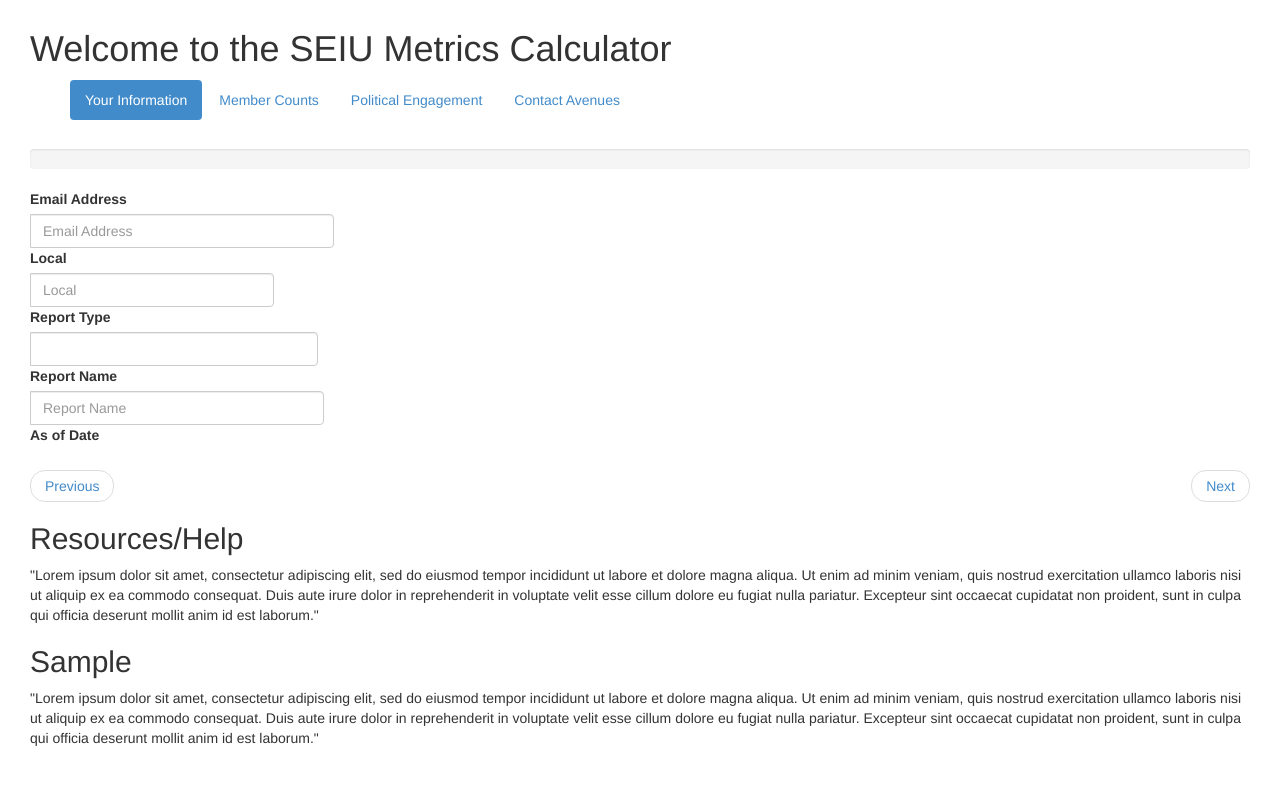
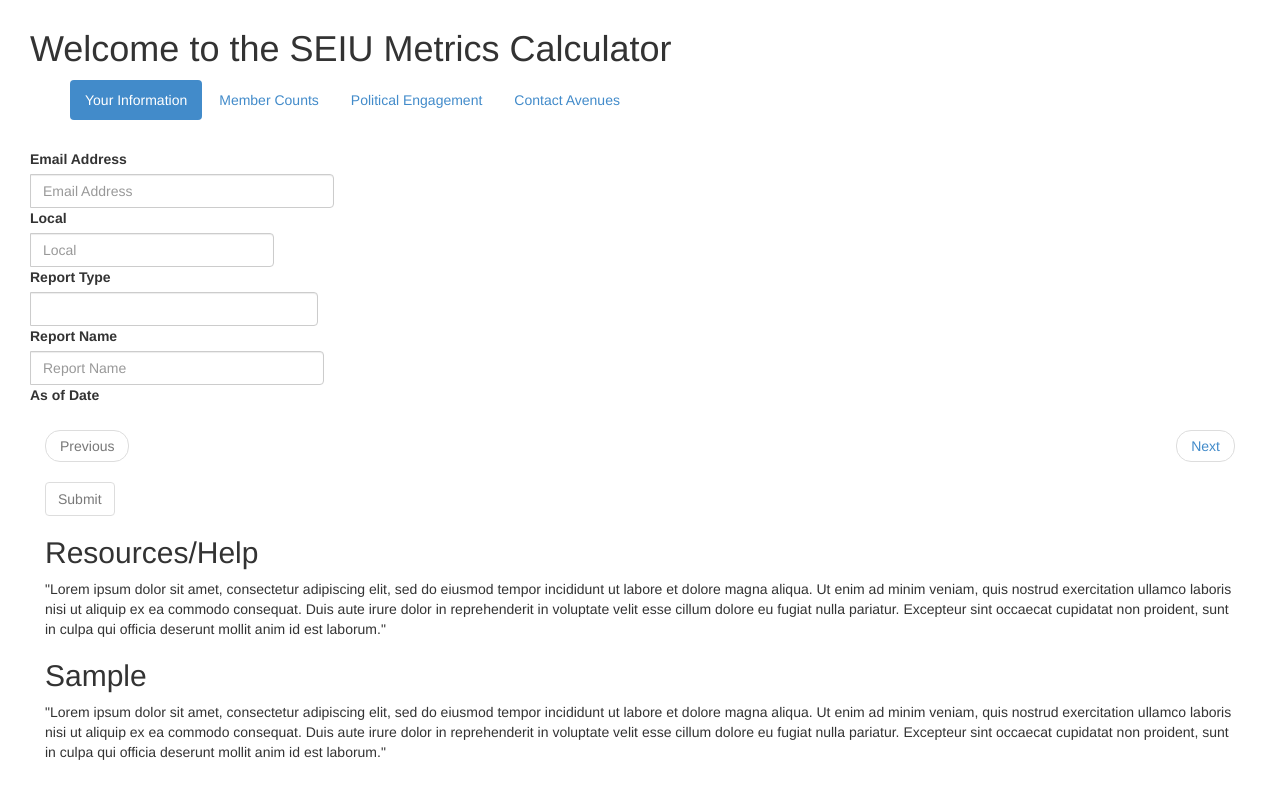
Before and after one commit to joshuaferris/metrics-calculator, a Python web app: template flask/app/templates/index.html in a window 1280 px wide. Shown: the part 51-861 px from the top of the page. Before the commit the page ends 797 px from the top, so only its background shows below. Run offline with Jinja, Linux system fonts and the light colour scheme; the template is opened without the code that fills it, so the values that code supplies are empty, except form fields; form fields are guessed from the names that the template uses; some libraries are stand-ins or nearby versions.

Commit message:
Update design

```diff
--- a/flask/app/templates/base.html
+++ b/flask/app/templates/base.html
@@ -3,8 +3,12 @@
   <head>
     <title>SEIU Metrics Calculator</title>
     <meta name="viewport" content="width=device-width, initial-scale=1.0">
+    <meta name="description" content="SEIU Metrics Calculator">
+    <meta name="author" content="SEIU">
     <!-- Bootstrap -->
     <link href="static/css/bootstrap.min.css" rel="stylesheet">
+    <link href="static/css/app.css" rel="stylesheet">
+
     <style type="text/css">
           body {
             padding-top: 60px;
@@ -48,27 +52,26 @@
                 <div class="hero-unit">
                     <h1>Welcome to the SEIU Metrics Calculator</h1>
                 </div>
-          <div class="row-fluid">
-          <div class="row-fluid">
+				{% block content %}{% endblock %}
 
-					</div>
-					</div>
 
-				{% block content %}{% endblock %}
-      <hr>
-
-    </div><!--/.fluid-container-->
     <script src="http://code.jquery.com/jquery-latest.js"></script>
     <script src="https://maxcdn.bootstrapcdn.com/bootstrap/3.3.4/js/bootstrap.min.js"></script>
-    <script src="js/jquery.bootstrap.wizard.min.js"></script>
+    <script src="static/js/jquery.bootstrap.wizard.min.js"></script>
+    <script src="static/js/formValidation.js"></script>
     <script>
-    $(document).ready(function() {
-        $('#rootwizard').bootstrapWizard({onTabShow: function(tab, navigation, index) {
+        $(document).ready(function () {
+            $('#obligation_count').on("change", function (eventObject) {
+                validateIntegerInput(eventObject.target.value, eventObject)
+            });
+            $('#rootwizard').bootstrapWizard({
+                onTabShow: function (tab, navigation, index) {
                     var $total = navigation.find('li').length;
-            var $current = index+1;
-            var $percent = ($current/$total) * 100;
-            $('#rootwizard').find('.bar').css({width:$percent+'%'});
-        }});
+                    var $current = index + 1;
+                    var $percent = ($current / $total) * 100;
+                    $('#rootwizard').find('.bar').css({ width: $percent + '%' });
+                }
+            });
         });
     </script>
   </body>
--- a/flask/app/templates/forms.html
+++ b/flask/app/templates/forms.html
@@ -1,81 +1,115 @@
-<form action="" method="post" name="metrics">
+
 	{{ form.hidden_tag() }}
   <div class="tab-content">
       <div class="tab-pane" id="tab1">
+      	<div class="row">
           <div class="input-group">
               <label for="email">Email Address</label>
               {{ form.email(class='form-control', placeholder='Email Address') }}
           </div>
+        </div>
+        <div class="row">
           <div class="input-group">
               <label for="local">Local</label>
               {{ form.local(class='form-control', placeholder='Local') }}
           </div>
+        </div>
+        <div class="row">
           <div class="input-group">
               <label for="report_type">Report Type</label>
               {{ form.report_type(class='form-control') }}
           </div>
+        </div>
+        <div class="row">
           <div class="input-group">
               <label for="report_name">Report Name</label>
               {{ form.report_name(class='form-control',placeholder='Report Name')}}
           </div>
+        </div>
+        <div class="row">
           <div class="input-group">
               <label for="date">As of Date</label>
               {{ form.as_of_date(class='form-control', placeholder='mm/dd/yyy') }}
 					</div>
 			  </div>
+      </div>
       <div class="tab-pane row" id="tab2">
+      	<div class="row">
           <div class="input-group">
               <label for="obligation_count">Number of members you are obligated to represent</label>
               {{ form.obligation_count(class='form-control') }}
           </div>
+         </div>
+         <div class="row">
           <div class="input-group">
               <label for="full_dues_count">Number of members from whom you recieve full dues</label>
               {{ form.full_dues_count(class='form-control') }}
 			    </div>
+			   </div>
+			   <div class="row">
           <div class="input-group">
               <label for="partial_dues_count">Number of members from whom you recieve partial dues</label>
               {{ form.partial_dues_count(class='form-control') }}
         </div>
+			   </div>
+			   <div class="row">
           <div class="input-group">
               <label for="member_card_count">Number of members who have signed membership cards</label>
               {{ form.member_card_count(class='form-control') }}
 	      	</div>
 	        </div>
+      </div>
 
       <div class="tab-pane" id="tab3">
+			   <div class="row">
           <div class="input-group">
               <label for="political_card_count">Number of members who have agreed to contribute to political funds</label>
               {{ form.political_card_count(class='form-control') }}
           </div>
+        </div>
+		   	<div class="row">
           <div class="input-group">
               <label for="political_contributor_count">Number of members from whom you regularly receive political contributions</label>
               {{ form.political_contributor_count(class='form-control') }}
           </div>
         </div>
+      </div>
       <div class="tab-pane" id="tab4">
+      	<div class="row">
           <div class="input-group">
               <label for="mailing_count">Number of members with complete mailing addresses</label>
               {{ form.mailing_count(class='form-control') }}
           </div>
+         </div>
+         <div class="row">
           <div class="input-group">
               <label for="home_email_count">Number of members with home email addresses</label>
               {{ form.home_email_count(class='form-control') }}
           </div>
+        </div>
+        <div class="row">
           <div class="input-group">
               <label for="work_email_count">Number of members with work email addresses</label>
               {{ form.work_email_count(class='form-control') }}
           </div>
+         </div>
+        <div class="row">
           <div class="input-group">
               <label for="sms_count">Number of members who have authorized SMS</label>
               {{ form.sms_count(class='form-control') }}
           </div>
+         </div>
+        <div class="row">
           <div class="input-group">
               <label for="home_phone_count">Number of members who have provided a home phone number</label>
               {{ form.home_phone_count(class='form-control') }}
           </div>
+         </div>
+        <div class="row">
           <div class="input-group">
               <label for="cell_phone_count">Number of members who have provided a cell phone number</label>
               {{ form.cell_phone_count(class='form-control') }}
+          </div>
          </div>
       </div>
  			<ul class="pager wizard">
@@ -85,4 +119,11 @@
         <li class="next"><a href="javascript:;">Next</a></li>
     </ul>
 </div>
+</div>
+</div><!--/span-->
+
+<div class="span11">
+<button type="submit" class="btn btn-default" disabled>Submit</button>
+<div>
 </form>
+</div>
--- a/flask/app/templates/index.html
+++ b/flask/app/templates/index.html
@@ -1,8 +1,9 @@
 {% extends "base.html" %}
 {% block content %}
 
+<div class="row-fluid">
+	<form action="" method="post" name="metrics" class="navbar-form">
   <div class="span11"><a name="#"></a>
-
     <div id="rootwizard">
         <div class="navbar">
             <div class="navbar-inner">
@@ -16,12 +17,6 @@
                 </div>
             </div>
         </div>
-                    <div id="bar" class="progress progress-striped active">
-                      <div class="bar"></div>
-                    </div>
-
-                </div>
-            </div><!--/span-->
 
             {% include 'forms.html' %}
 
```
Also changed, not shown: flask/app/static/js/formValidation.js (added, +69 -0 lines). Lines whose indentation alone changed are shown as unchanged.
